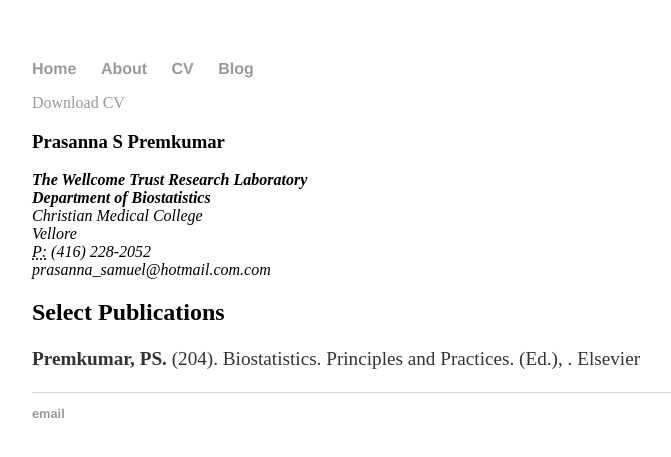
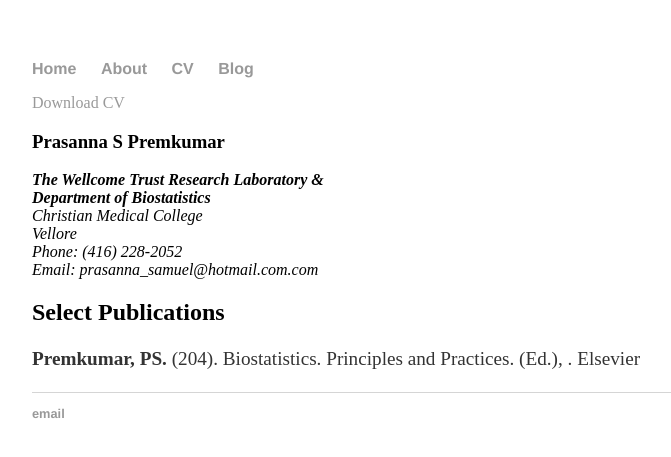
Before and after one commit to psp6/psp6.github.io, a Jekyll site: the page built from cv/index.html, in a window 1280 px wide. Shown: the top 457 px of the page, without its empty margins (160-831 px from the left). Built offline with Jekyll 4.4.1, drawn with Linux system fonts in a browser that asks for light colours.

Commit message:
Update index.html

```diff
--- a/cv/index.html
+++ b/cv/index.html
@@ -5,14 +5,15 @@ title: mycv
 
 	<div class="cv">
 		<a href="CV_PrasannaSamuelP.pdf" class="download" title="Download CV as PDF">Download CV</a>
+
 					<h3>Prasanna S Premkumar</h3>
 					<address>
-					<strong>The Wellcome Trust Research Laboratory </strong><br>
-            <strong>Department of Biostatistics </strong> <br>
+					<strong>The Wellcome Trust Research Laboratory & </strong><br>
+            				<strong>Department of Biostatistics </strong> <br>
 					Christian Medical College<br>
 					Vellore<br>
-					<abbr title="phone">P:</abbr> (416) 228-2052<br>
-					<span class="obfuscate">prasanna_samuel@hotmail.com.com</span>
+					Phone: (416) 228-2052<br>
+					Email: prasanna_samuel@hotmail.com.com<br>
 					</address>
 
 					<h2>Select Publications</h2>
```
